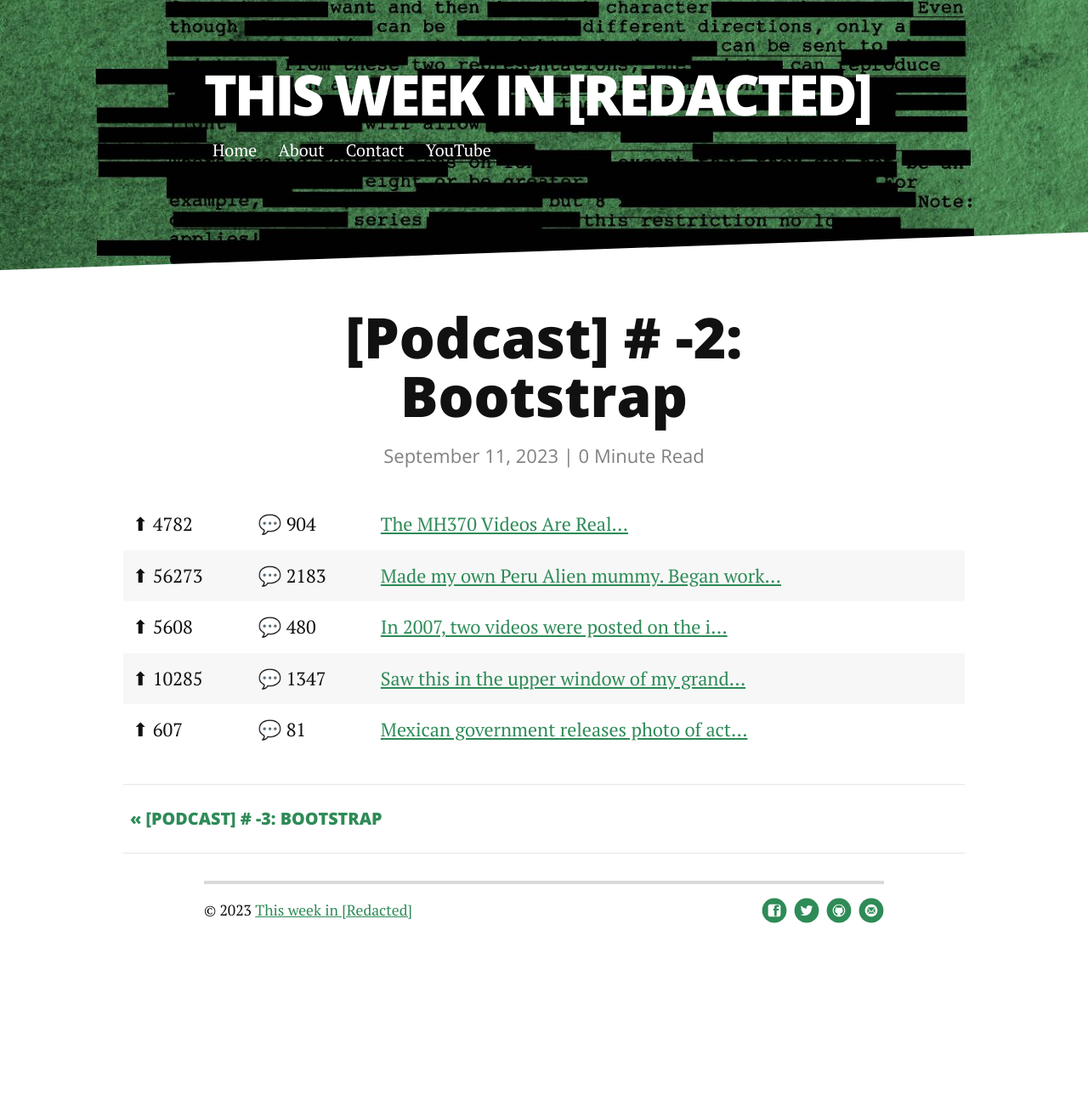
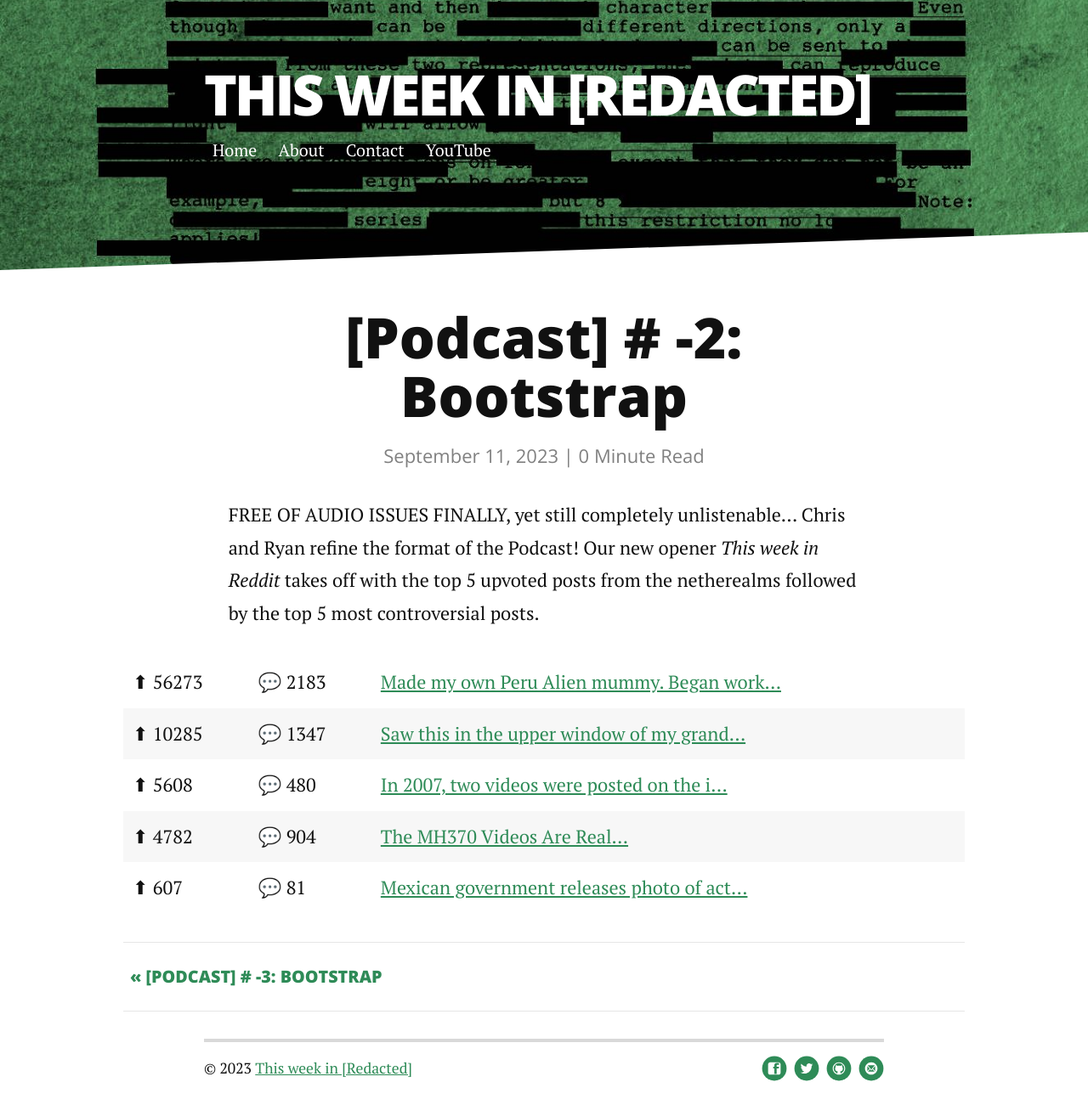
Before and after one commit to thisweekinredacted/thisweekinredacted.github.io, a Jekyll site: the page built from _posts/2023-9-11-podcast-minus-2.markdown, in a window 1280 px wide. Shown: the whole page at 85% size. Built offline with Jekyll 4.4.1, drawn with Linux system fonts in a browser that asks for light colours; nearby versions of some CDN libraries; before the commit the page ends 1128 px from its top, so only the background shows below that.

Commit message:
Update 2023-9-11-podcast-minus-2.markdown

```diff
--- a/_posts/2023-9-11-podcast-minus-2.markdown
+++ b/_posts/2023-9-11-podcast-minus-2.markdown
@@ -3,15 +3,19 @@
 title:  "[Podcast] # -2: Bootstrap"
 date:   2023-9-11
 ---
+
 <style>
 td, th {
    border: none!important;
 }
 </style>
 
+FREE OF AUDIO ISSUES FINALLY, yet still completely unlistenable... Chris and Ryan refine the format of the Podcast!  Our new opener *This week in Reddit* takes off with the top 5 upvoted posts from the netherealms followed by the top 5 most controversial posts.
+
+
 | ---           | ---           | ---              |
+| ⬆ 56273| 💬 2183|[Made my own Peru Alien mummy. Began work...](https://i.redd.it/wxno3xo292ob1.png)
+| ⬆ 10285| 💬 1347|[Saw this in the upper window of my grand...](https://i.redd.it/6z3fyklkpbnb1.jpg)
+| ⬆ 5608| 💬 480|[In 2007, two videos were posted on the i...](https://www.fbi.gov/wanted/ecap/unknown-suspect-1)
 | ⬆ 4782| 💬 904|[The MH370 Videos Are Real...](https://www.reddit.com/r/conspiracy/comments/16gom4a/the_mh370_videos_are_real/)
-| ⬆ 56273| 💬 2183|[Made my own Peru Alien mummy. Began work...](https://i.redd.it/wxno3xo292ob1.png)
-| ⬆ 5608| 💬 480|[In 2007, two videos were posted on the i...](https://www.fbi.gov/wanted/ecap/unknown-suspect-1)
-| ⬆ 10285| 💬 1347|[Saw this in the upper window of my grand...](https://i.redd.it/6z3fyklkpbnb1.jpg)
 | ⬆ 607| 💬 81|[Mexican government releases photo of act...](https://i.redd.it/mlxi5m2l2gob1.jpg)
```
